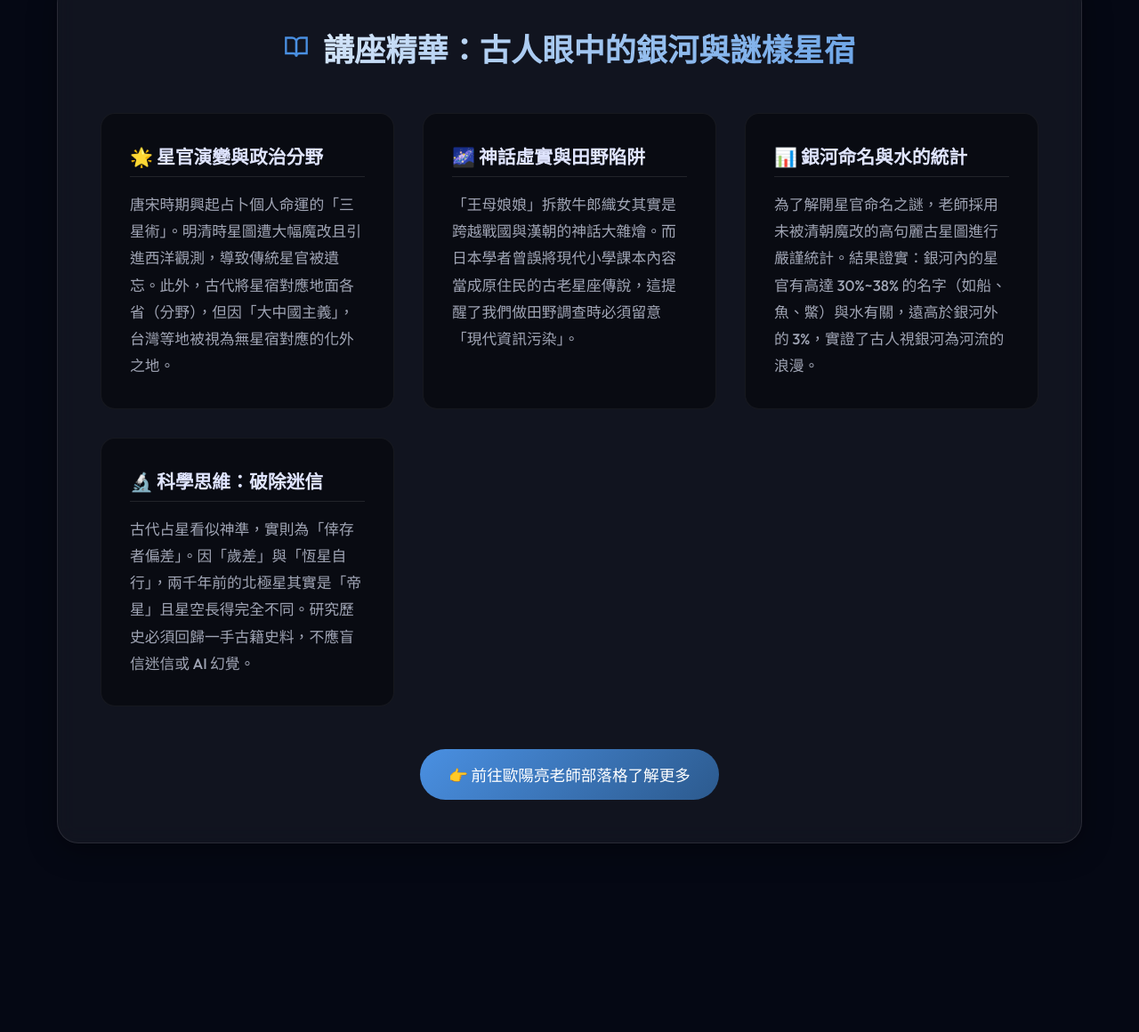
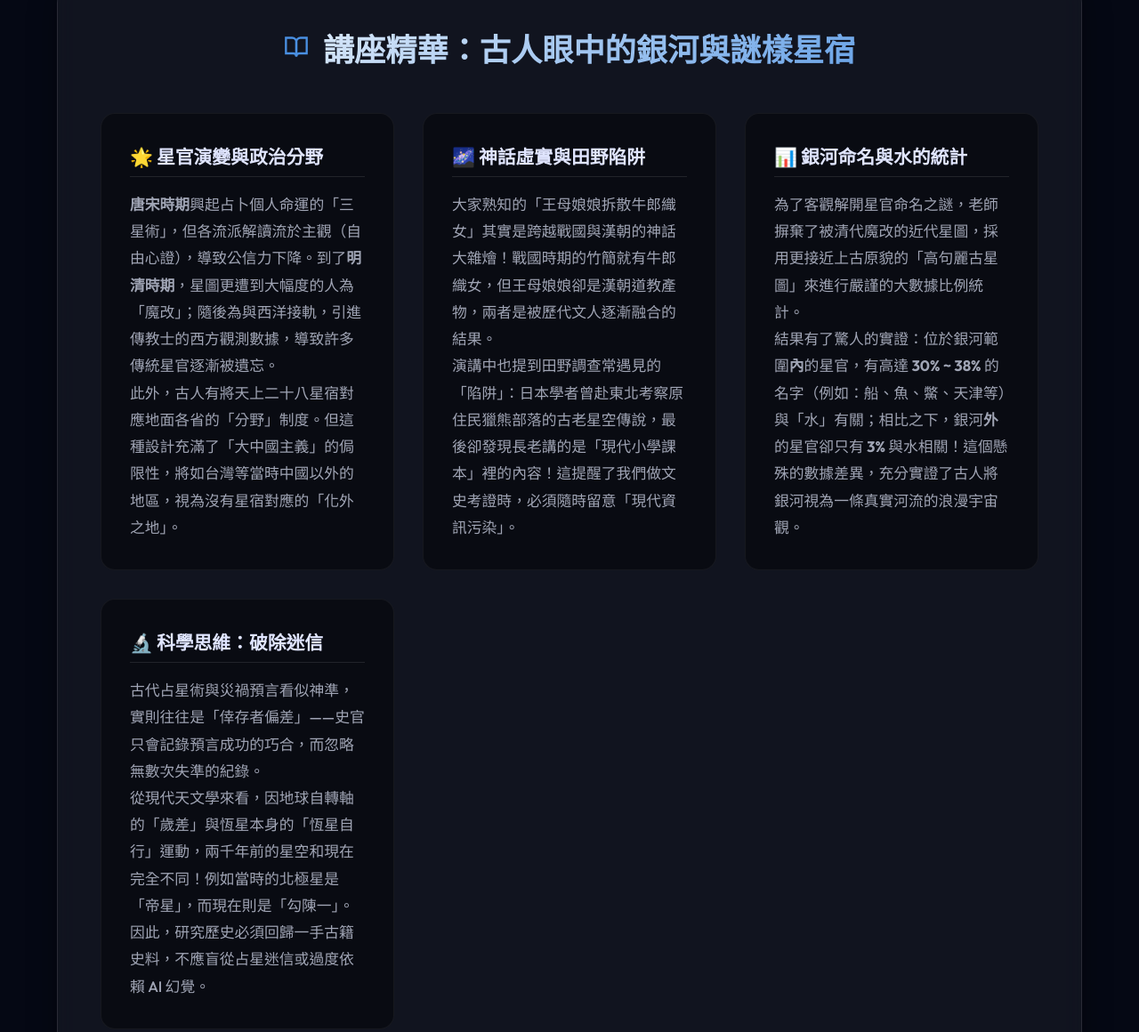
Before and after one commit to m0904103/AstronomyVisit, a plain HTML site: page index.html in a window 1280 px wide. Shown: the part 1364-2524 px from the top of the page at 89% size. Before the commit the page ends 2376 px from the top, so only its background shows below. Drawn offline with Linux system fonts and the light colour scheme.

Commit message:
Enrich lecture content

```diff
--- a/index.html
+++ b/index.html
@@ -71,19 +71,23 @@
         <div class="lecture-grid">
             <div class="lecture-card">
                 <h3>🌟 星官演變與政治分野</h3>
-                <p>唐宋時期興起占卜個人命運的「三星術」。明清時星圖遭大幅魔改且引進西洋觀測，導致傳統星官被遺忘。此外，古代將星宿對應地面各省（分野），但因「大中國主義」，台灣等地被視為無星宿對應的化外之地。</p>
+                <p><strong>唐宋時期</strong>興起占卜個人命運的「三星術」，但各流派解讀流於主觀（自由心證），導致公信力下降。到了<strong>明清時期</strong>，星圖更遭到大幅度的人為「魔改」；隨後為與西洋接軌，引進傳教士的西方觀測數據，導致許多傳統星官逐漸被遺忘。</p>
+                <p>此外，古人有將天上二十八星宿對應地面各省的「分野」制度。但這種設計充滿了「大中國主義」的侷限性，將如台灣等當時中國以外的地區，視為沒有星宿對應的「化外之地」。</p>
             </div>
             <div class="lecture-card">
                 <h3>🌌 神話虛實與田野陷阱</h3>
-                <p>「王母娘娘」拆散牛郎織女其實是跨越戰國與漢朝的神話大雜燴。而日本學者曾誤將現代小學課本內容當成原住民的古老星座傳說，這提醒了我們做田野調查時必須留意「現代資訊污染」。</p>
+                <p>大家熟知的「王母娘娘拆散牛郎織女」其實是跨越戰國與漢朝的神話大雜燴！戰國時期的竹簡就有牛郎織女，但王母娘娘卻是漢朝道教產物，兩者是被歷代文人逐漸融合的結果。</p>
+                <p>演講中也提到田野調查常遇見的「陷阱」：日本學者曾赴東北考察原住民獵熊部落的古老星空傳說，最後卻發現長老講的是「現代小學課本」裡的內容！這提醒了我們做文史考證時，必須隨時留意「現代資訊污染」。</p>
             </div>
             <div class="lecture-card">
                 <h3>📊 銀河命名與水的統計</h3>
-                <p>為了解開星官命名之謎，老師採用未被清朝魔改的高句麗古星圖進行嚴謹統計。結果證實：銀河內的星官有高達 30%~38% 的名字（如船、魚、鱉）與水有關，遠高於銀河外的 3%，實證了古人視銀河為河流的浪漫。</p>
+                <p>為了客觀解開星官命名之謎，老師摒棄了被清代魔改的近代星圖，採用更接近上古原貌的「高句麗古星圖」來進行嚴謹的大數據比例統計。</p>
+                <p>結果有了驚人的實證：位於銀河範圍<strong>內</strong>的星官，有高達 <strong>30% ~ 38%</strong> 的名字（例如：船、魚、鱉、天津等）與「水」有關；相比之下，銀河<strong>外</strong>的星官卻只有 <strong>3%</strong> 與水相關！這個懸殊的數據差異，充分實證了古人將銀河視為一條真實河流的浪漫宇宙觀。</p>
             </div>
             <div class="lecture-card">
                 <h3>🔬 科學思維：破除迷信</h3>
-                <p>古代占星看似神準，實則為「倖存者偏差」。因「歲差」與「恆星自行」，兩千年前的北極星其實是「帝星」且星空長得完全不同。研究歷史必須回歸一手古籍史料，不應盲信迷信或 AI 幻覺。</p>
+                <p>古代占星術與災禍預言看似神準，實則往往是「倖存者偏差」——史官只會記錄預言成功的巧合，而忽略無數次失準的紀錄。</p>
+                <p>從現代天文學來看，因地球自轉軸的「歲差」與恆星本身的「恆星自行」運動，兩千年前的星空和現在完全不同！例如當時的北極星是「帝星」，而現在則是「勾陳一」。因此，研究歷史必須回歸一手古籍史料，不應盲從占星迷信或過度依賴 AI 幻覺。</p>
             </div>
         </div>
         <div class="lecture-footer">
```
